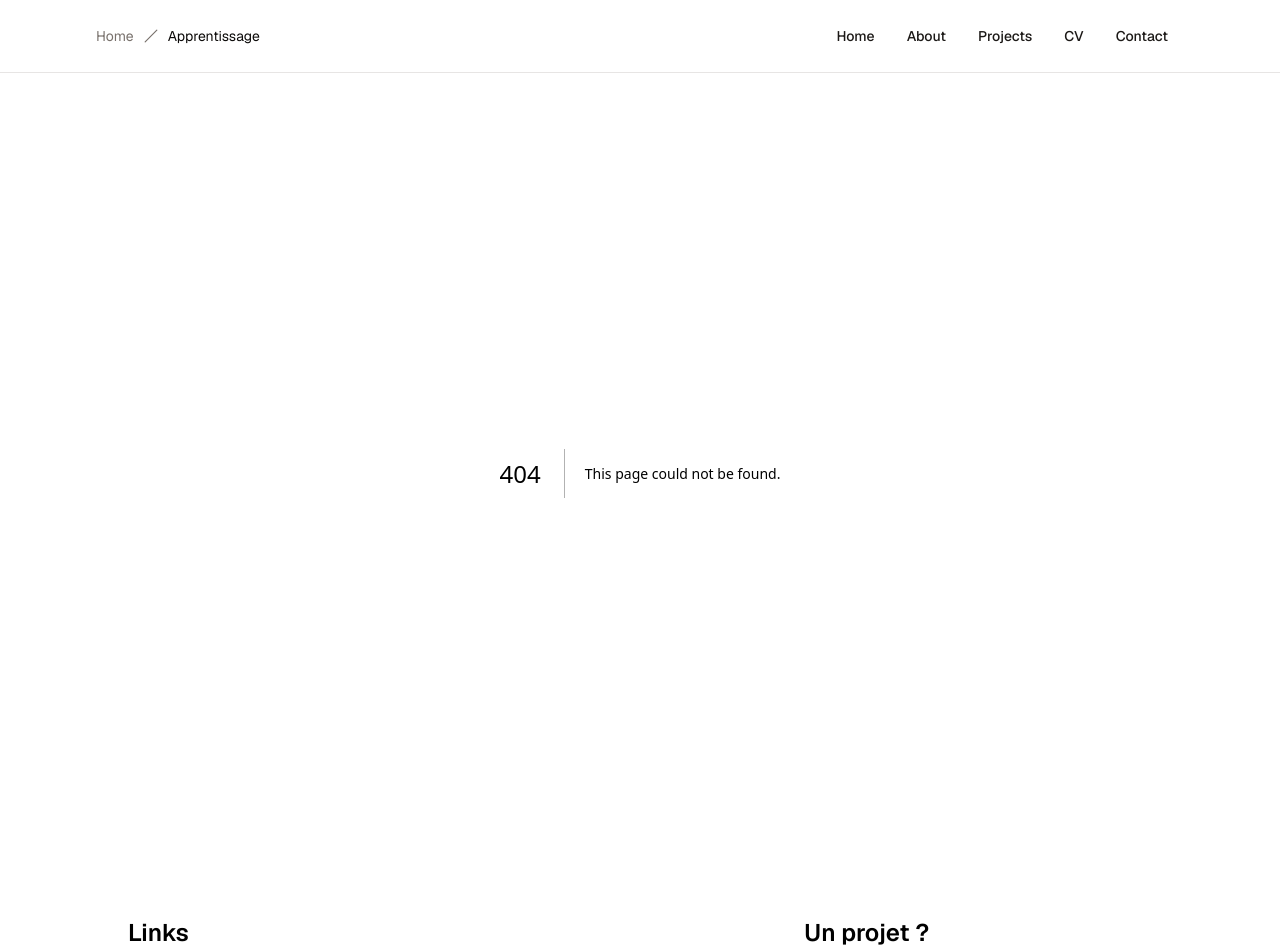
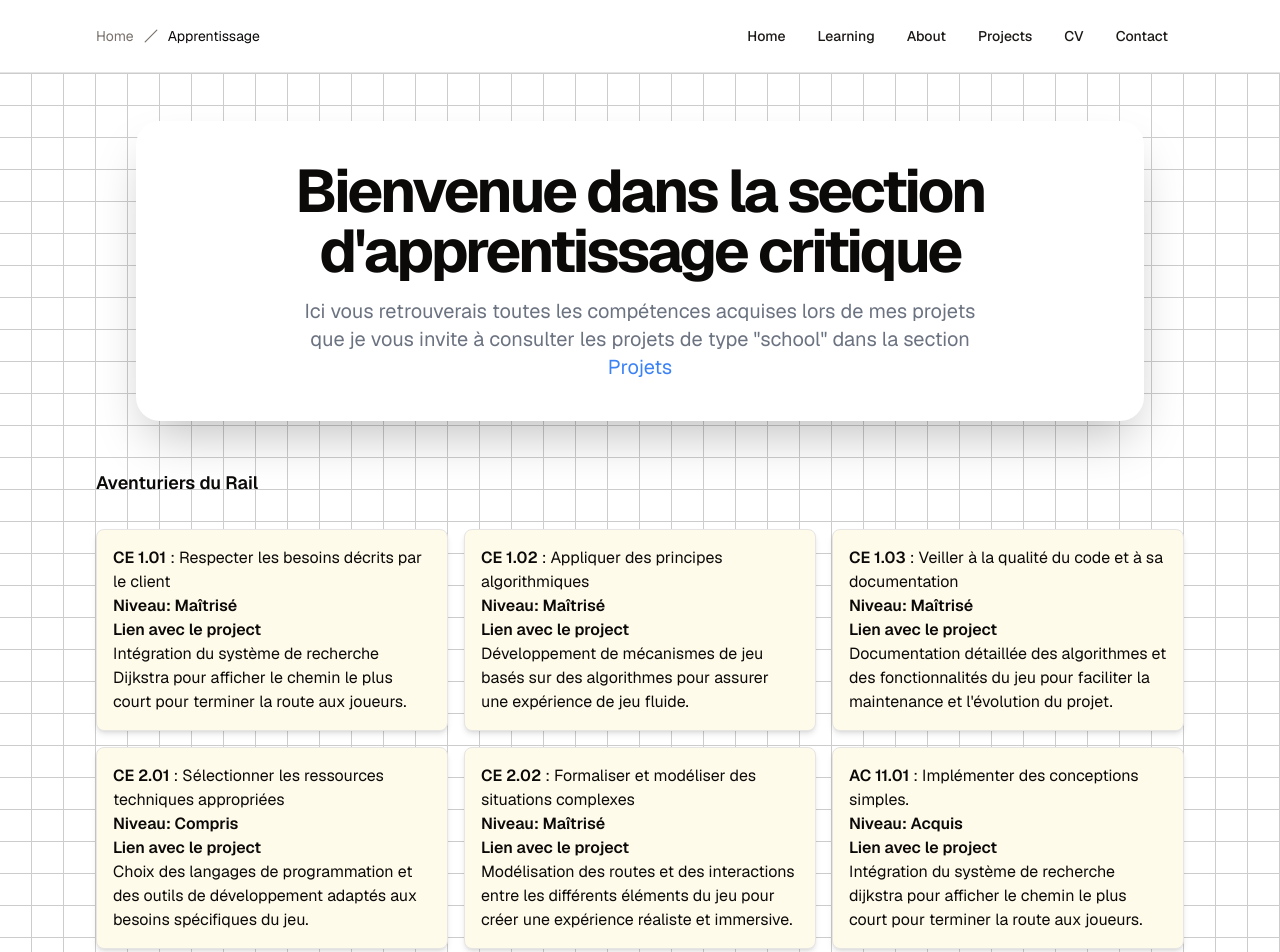
Before and after one commit to Clement-Garro/portfolioV2, a Next.js app: page /apprentissage in a window 1280 px wide. Before the commit this address had no page. Shown: the top 952 px of the page. Built offline with nearby package versions, Linux system fonts and the light colour scheme.

Commit message:
Apprentissage / mailer

```diff
--- /dev/null
+++ b/src/app/apprentissage/page.tsx
@@ -0,0 +1,45 @@
+//affiche toutes les apprentissage critique et les compétences acquises
+import {Allcompetences} from "@/data/apprentissage";
+
+export default function Learning() {
+  return (
+    <main
+      className="flex min-h-screen flex-col items-center justify-between p-2 sm:p-24 h-min w-full dark:bg-black bg-white  dark:bg-grid-white/[0.2] bg-grid-black/[0.2] relative !pt-0">
+      <div className="relative z-10 flex items-center justify-center w-full flex-col sm:px-4 px-0 bg-transparent py-12">
+        <div className="container px-1 sm:px-4 md:px-6 flex justify-center">
+          <div
+            className="flex flex-col items-center space-y-4 text-center bg-background w-fit p-10 rounded-3xl shadow-2xl">
+            <h1 className="text-3xl font-bold tracking-tighter sm:text-4xl md:text-5xl lg:text-6xl/none">
+              Bienvenue dans la section d'apprentissage critique
+            </h1>
+            <p className="mx-auto max-w-[700px] text-gray-500 md:text-xl dark:text-gray-400">
+              Ici vous retrouverais toutes les compétences acquises lors de mes projets que je vous invite à consulter
+              les projets de type "school"
+              dans
+              la section <a href="/projects" className="text-blue-500">Projets</a>
+            </p>
+          </div>
+        </div>
+      </div>
+      <div className="grid grid-cols-1 gap-4">
+        {Allcompetences.map(comp => (
+          <div key={comp.project}>
+            <div className="text-lg font-semibold mb-8">{comp.project}</div>
+            <div
+              className={`grid ${comp.competences.length === 1 ? 'grid-cols-1' : comp.competences.length === 2 ? 'grid-cols-2' : 'grid-cols-1 md:grid-cols-2 lg:grid-cols-3'} gap-4`}
+            >
+              {comp.competences.map((competence, index) => (
+                <div key={index} className="p-4 border rounded-lg shadow-md bg-amber-50">
+                  <p><span className="font-semibold">{competence.AC}</span> : {competence.ACtxt}</p>
+                  <p className="font-semibold">Niveau: {competence.lvl}</p>
+                  <p className="font-semibold">Lien avec le project</p>
+                  <p>{competence.Ex}</p>
+                </div>
+              ))}
+            </div>
+          </div>
+        ))}
+      </div>
+    </main>
+  )
+}
--- a/src/components/contact.tsx
+++ b/src/components/contact.tsx
@@ -7,6 +7,41 @@ import {Textarea} from "@/components/ui/textarea";
 import {Button} from "@/components/ui/button";
 
 export function Contact() {
+  const handleSubmit = async (event: React.FormEvent) => {
+    event.preventDefault();
+    const form = event.target as HTMLFormElement;
+    const formData = new FormData(form);
+    const name = formData.get('name');
+    const email = formData.get('email');
+    const message = formData.get('message');
+
+    const webhookUrl = process.env.DISCORD_WEBHOOK_URL as string | undefined;
+
+    if (!webhookUrl) {
+      console.error('Webhook URL is not defined');
+      alert('Failed to send message.');
+      return;
+    }
+
+    const payload = {
+      content: `**Name:** ${name}\n**Email:** ${email}\n**Message:** ${message}`,
+    };
+
+    try {
+      await fetch(webhookUrl, {
+        method: 'POST',
+        headers: {
+          'Content-Type': 'application/json',
+        },
+        body: JSON.stringify(payload),
+      });
+      alert('Message sent successfully!');
+    } catch (error) {
+      console.error('Error sending message:', error);
+      alert('Failed to send message.');
+    }
+  };
+
   return (
     <LampContainer>
       <motion.h1
@@ -25,10 +60,10 @@ export function Contact() {
           </h2>
           <div className="gap-6 flex flex-col">
             <div>
-              <form className="space-y-4 text-black">
-                <Input placeholder="Your Name"/>
-                <Input type="email" placeholder="Your Email"/>
-                <Textarea placeholder="Your Message"/>
+              <form className="space-y-4 text-black" onSubmit={handleSubmit}>
+                <Input name="name" placeholder="Your Name" required/>
+                <Input type="email" name="email" placeholder="Your Email" required/>
+                <Textarea name="message" placeholder="Your Message" required/>
                 <Button type="submit" className="w-full text-base">
                   Envoyer le message
                 </Button>
--- a/src/components/header.tsx
+++ b/src/components/header.tsx
@@ -14,6 +14,8 @@ const Header = () => {
       </div>
       <div className="flex flex-row justify-between sm:justify-normal w-full sm:w-fit">
         <Link className={buttonVariants({variant: "link"})} href={"/"}>Home</Link>
+        {window.innerWidth >= 768 &&
+            <Link className={buttonVariants({variant: "link"})} href={"/apprentissage"}>Learning</Link>}
         <Link className={buttonVariants({variant: "link"})} href={"/about"}>About</Link>
         <Link className={buttonVariants({variant: "link"})} href={"/projects"}>Projects</Link>
         <Link className={buttonVariants({variant: "link"})} href={"/cv.pdf"} target={"_blank"}>CV</Link>
```
